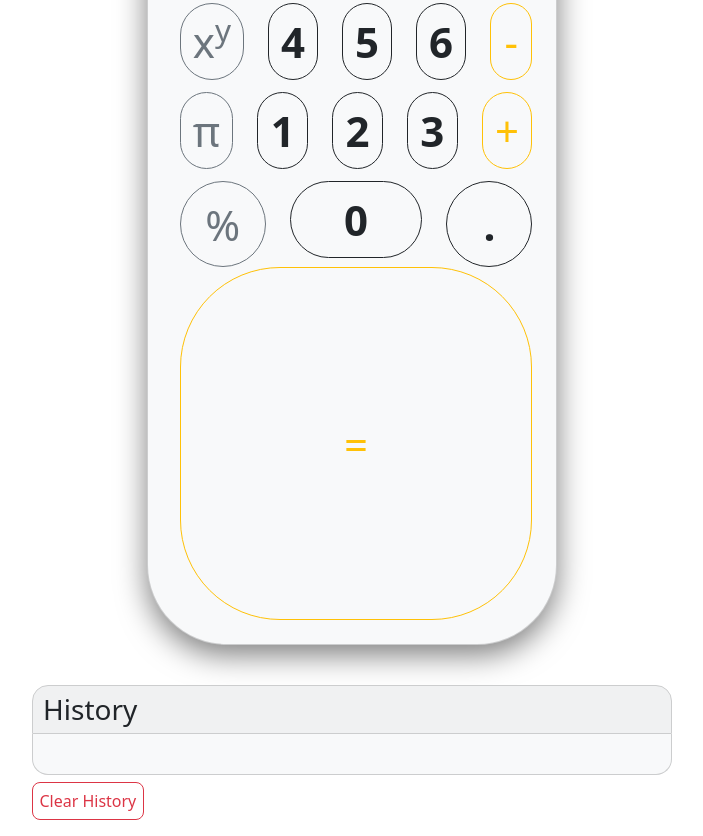
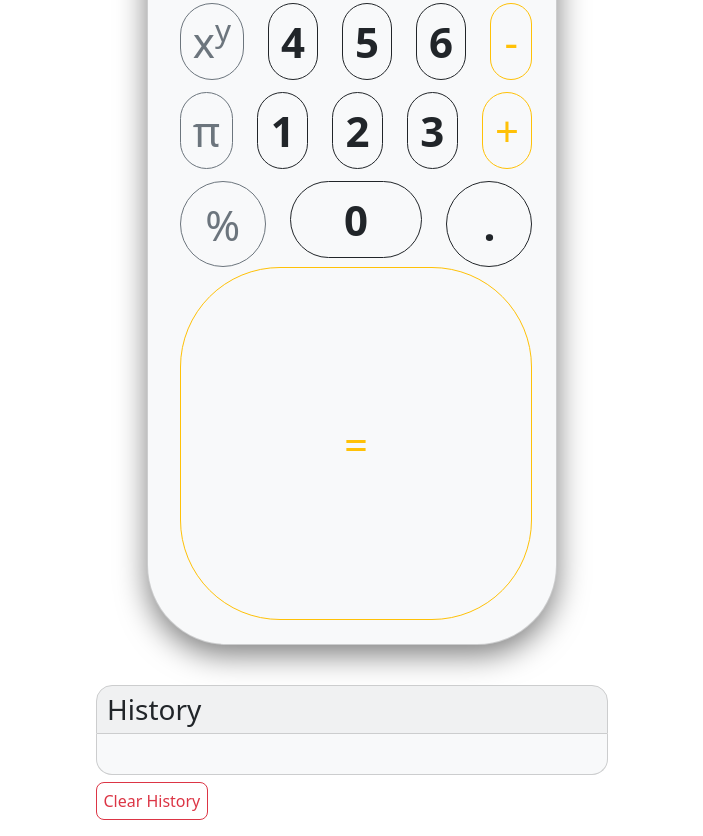
Before and after one commit to JancoVenter-BBD/Calculator-Steps, a website: page public/index.html in a window 1280 px wide. Shown: the part 840-1676 px from the top of the page, without its empty margins (288-991 px from the left). Drawn offline with nearby package versions, Linux system fonts and the light colour scheme.

Commit message:
Fixed alignment

```diff
--- a/public/css/style.css
+++ b/public/css/style.css
@@ -181,14 +181,13 @@ ul.dark li {
 
 /* history section */
 .historySection {
-  left: 25%;
-  right: 25%;
+  left: 30%;
+  right: 30%;
   position: relative;
   display: flex;
   flex-direction: column;
-  width: 50%;
-  /* border: 1px solid rgb(204, 205, 206); */
-  border-radius: 1rem;
+  width: 40%;
+  margin-bottom: 1rem;
 }
 
 .historySection h3 {
```
